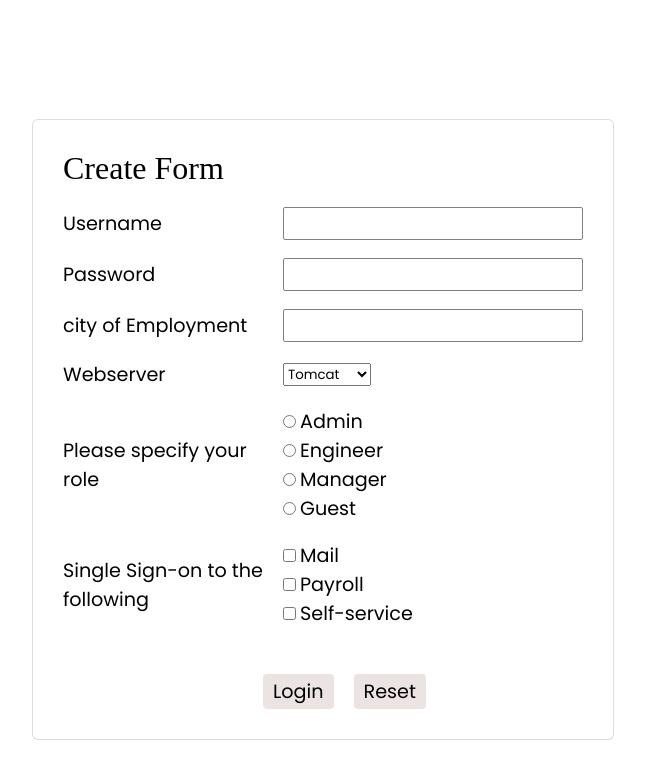
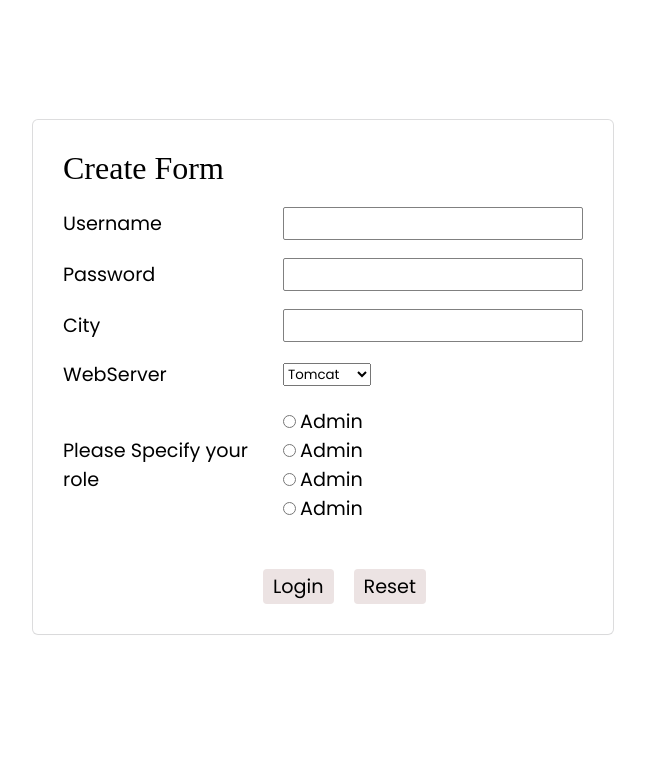
Before and after one commit to kk-axelor/reactAssignment, a React (Create React App) app: page / in a window 1280 px wide. Shown: the top 778 px of the page, without its empty margins (317-962 px from the left). Built offline with nearby package versions, Linux system fonts and the light colour scheme.

Commit message:
Add input component and update

```diff
--- a/src/App.js
+++ b/src/App.js
@@ -1,5 +1,14 @@
 import React, { useState } from 'react'
 import "./app.css"
+import Input from './components/Input'
+import SelectComponent from './components/SelectComponent'
+import RadioComponent from './components/RadioComponent'
+import CheckboxComponent from './components/CheckboxComponent'
+
+
+
+const OPTIONS = ['Tomcat', 'WebLogic', 'Glass Fish']
+const RADIO_OPTIONS = ['Admin', 'Engineer', 'Manager', 'Guest']
 
 const App = () => {
 
@@ -14,6 +23,8 @@ const App = () => {
   const [error, seterror] = useState("");
   const [data, setData] = useState(intialState);
 
+  const checkboxes = ['']
+
   const handleInput = (e) => {
     seterror("")
     setData((prev) => ({ ...prev, [e.target.name]: e.target.value }))
@@ -22,6 +33,7 @@ const App = () => {
 
 
   const handleSubmit = (e) => {
+
     e.preventDefault();
     for (const key in data) {
       console.log(data[key])
@@ -51,7 +63,7 @@ const App = () => {
       setSign(sign.filter((prev) => prev !== e.target.value))
     }
 
-    console.log(data)
+    // console.log(data)
   }
 
 
@@ -72,7 +84,7 @@ const App = () => {
 
 
   const handleReset = (e) => {
-    console.log("hello")
+    // console.log("hello")
     e.preventDefault()
     setData(intialState);
     setSign([])
@@ -84,88 +96,53 @@ const App = () => {
       <h2>Create Form</h2>
       <form onSubmit={handleSubmit} >
 
-        <div className='items'>
-          <label htmlFor="username">Username</label>
-          <input
-            type="text"
-            name='username'
-            value={data.username}
-            onChange={(e) => handleInput(e)}
-          />
-        </div>
+        <Input
+          text="Username"
+          // type="text"
+          name="username"
+          // placeholder={"Enter username"}
+          data={data.username}
+          onChange={handleInput} />
 
 
-        <div className='items'>
-          <label htmlFor="">Password</label>
-          <input type="text"
-            name='password'
-            value={data.password}
-            onChange={(e) => handleInput(e)}
+        <Input
+          text="Password"
+          type="password"
+          name="password"
+          data={data.password}
+          handleInput={handleInput} />
 
-          />
-        </div>
+        <Input
+          text="City"
+          type="text"
+          name="city"
+          data={data.city}
+          handleInput={handleInput} />
 
 
-        <div className='items'>
-          <label htmlFor="">city of Employment</label>
-          <input type="text"
-            name='city'
-            value={data.city}
-            onChange={(e) => handleInput(e)}
-          />
-        </div>
+        <SelectComponent
+          text="WebServer"
+          name="webservers"
+          data={data.webserver}
+          options={OPTIONS}
+          handleInput={handleInput} />
 
-        <div className='items'>
-          <label htmlFor="">Webserver</label>
-          <select name='webserver' value={data.webserver} onChange={(e) => handleInput(e)}  >
-            <option value="Tomcat">Tomcat</option>
-            <option value="WebLogic">WebLogic</option>
-            <option value="Glass Fish" >Glass Fish</option>
-          </select>
-        </div>
+        <RadioComponent
+          text="Please Specify your role"
+          radios={RADIO_OPTIONS}
+          name="role"
+          type="radio"
+          data={data.role}
+          handleInput={handleInput}
+        />
+
+        {/* <CheckboxComponent
+          text="Single Sign-on to the following"
+          checkboxes={checkboxes}
+
+        /> */}
 
 
-
-        <div className='items'>
-          <label htmlFor="">Please specify your role</label>
-          <div className='list-item'>
-            <div>
-              <input type="radio" name='role' value="Admin" checked={data.role === "Admin"} onChange={(e) => handleInput(e)} />
-              <span>Admin</span>
-            </div>
-            <div>
-              <input type="radio" name='role' value="Engineer" checked={data.role === "Engineer"} onChange={(e) => handleInput(e)} />
-              <span>Engineer</span>
-            </div>
-
-            <div>
-              <input type="radio" name='role' value="Manager" checked={data.role === "Manager"} onChange={(e) => handleInput(e)} />
-              <span>Manager</span>
-            </div>
-            <div>
-              <input type="radio" name='role' value="Guest" checked={data.role === "Guest"} onChange={(e) => handleInput(e)} />
-              <span>Guest</span>
-            </div>
-          </div>
-        </div>
-
-        <div className='items'>
-          <label htmlFor=""> Single Sign-on to the following</label>
-          <div className='list-item'>
-            <div>
-              <input type="checkbox" value="Mail" name='sign' checked={sign.includes("Mail")} onChange={(e) => handleCheckbox(e)} />
-              <span>Mail</span>
-            </div>
-            <div>
-              <input type="checkbox" value="Payroll" name='sign' checked={sign.includes("Payroll")} onChange={(e) => handleCheckbox(e)} />
-              <span>Payroll</span>
-            </div>
-            <div>
-              <input type="checkbox" value="self-service" name='sign' checked={sign.includes("self-service")} onChange={(e) => handleCheckbox(e)} />
-              <span>Self-service</span>
-            </div>
-          </div>
-        </div>
         <p className='error'>{error}</p>
         <div className='btn-group'>
 
@@ -173,7 +150,7 @@ const App = () => {
           <button className='btn' onClick={(e) => handleReset(e)}>Reset</button>
         </div>
 
-      </form>
+      </form >
     </main >
   )
 }
--- /dev/null
+++ b/src/components/CheckboxComponent.jsx
@@ -0,0 +1,32 @@
+import React from "react";
+
+const CheckboxComponent = ({
+  text,
+  type,
+  name,
+  checkboxes,
+  handleCheckbox,
+  sign,
+}) => {
+  return (
+    <div className="items">
+      <label htmlFor=""> {text}</label>
+      <div className="list-item">
+        {checkboxes.map((checkbox, i) => (
+          <div>
+            <input
+              type={type}
+              value={checkbox}
+              name={name}
+              checked={sign.includes(checkbox)}
+              onChange={(e) => handleCheckbox(e)}
+            />
+            <span>{checkbox}</span>
+          </div>
+        ))}
+      </div>
+    </div>
+  );
+};
+
+export default CheckboxComponent;
--- /dev/null
+++ b/src/components/Input.jsx
@@ -0,0 +1,25 @@
+import React from "react";
+
+const Input = ({
+  text,
+  type = "text",
+  placeholder = null,
+  name,
+  value,
+  onChange,
+}) => {
+  return (
+    <div className="items">
+      <label htmlFor={name}>{text}</label>
+      <input
+        type={type}
+        name={name}
+        value={value}
+        placeholder={placeholder}
+        onChange={(e) => onChange(e)}
+      />
+    </div>
+  );
+};
+
+export default Input;
--- /dev/null
+++ b/src/components/RadioComponent.jsx
@@ -0,0 +1,25 @@
+import React from "react";
+
+const RadioComponent = ({ text, type, name, radios, data, handleInput }) => {
+  return (
+    <div className="items">
+      <label htmlFor="">{text}</label>
+      <div className="list-item">
+        {radios.map((radio, i) => (
+          <div>
+            <input
+              type={type}
+              name={name}
+              value={radio}
+              checked={data === radio}
+              onChange={(e) => handleInput(e)}
+            />
+            <span>Admin</span>
+          </div>
+        ))}
+      </div>
+    </div>
+  );
+};
+
+export default RadioComponent;
--- /dev/null
+++ b/src/components/SelectComponent.jsx
@@ -0,0 +1,16 @@
+import React from "react";
+
+const SelectComponent = ({ text, name, options, data, handleInput }) => {
+  return (
+    <div className="items">
+      <label htmlFor="">{text}</label>
+      <select name="webserver" value={data} onChange={(e) => handleInput(e)}>
+        {options.map((option, i) => (
+          <option value={option}>{option}</option>
+        ))}
+      </select>
+    </div>
+  );
+};
+
+export default SelectComponent;
```
